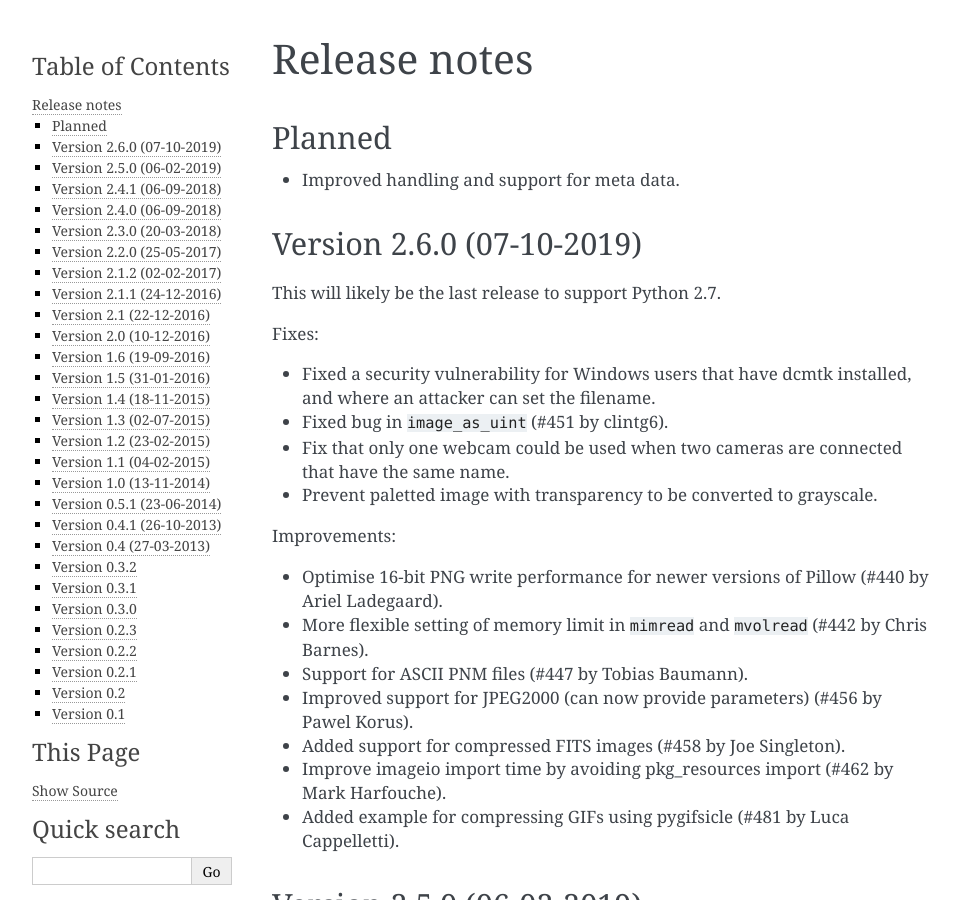
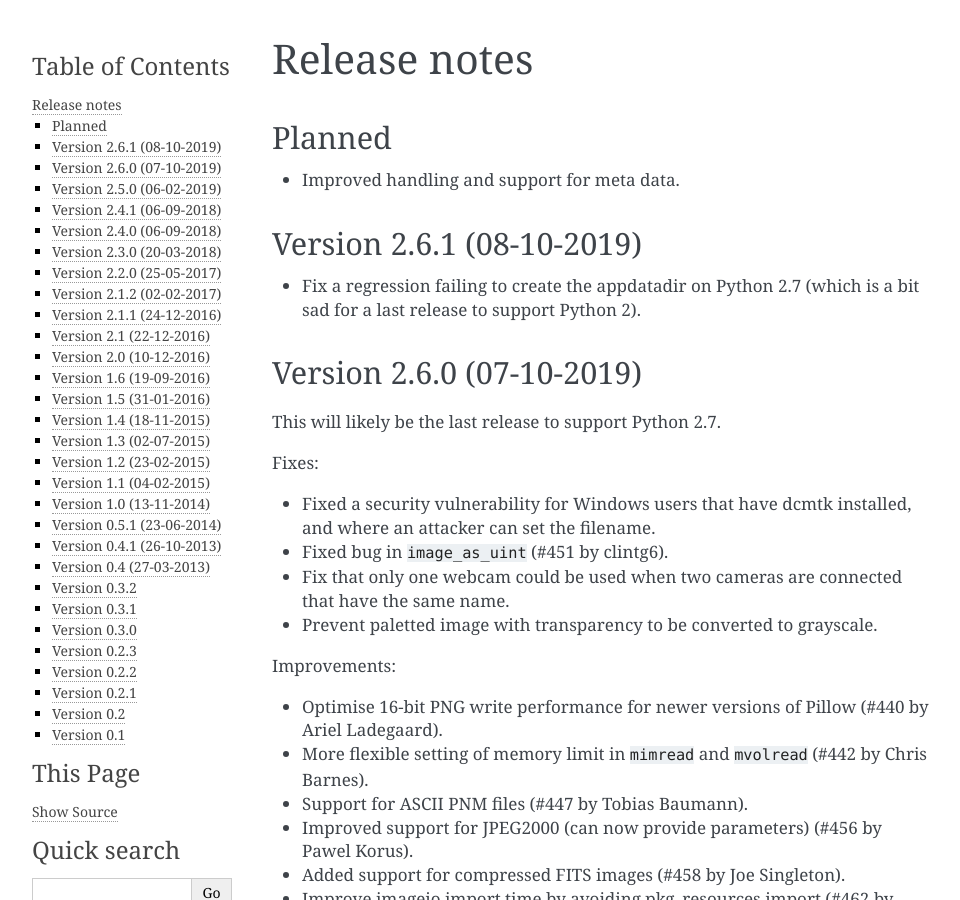
Before and after one commit to imageio/imageio, a Sphinx documentation site: the page built from docs/releasenotes.rst, in a window 1280 px wide and 900 px high. Shown: the whole window, without its empty margins (148-1108 px from the left). Built offline with Sphinx 7.4.7, drawn with Linux system fonts in a browser that asks for light colours; pages that are not in the unit, such as notebooks, are missing from menus.

Commit message:
bump version

```diff
--- a/docs/releasenotes.rst
+++ b/docs/releasenotes.rst
@@ -7,6 +7,13 @@ Planned
 =======
 
 * Improved handling and support for meta data.
+
+
+Version 2.6.1 (08-10-2019)
+==========================
+
+* Fix a regression failing to create the appdatadir on Python 2.7
+  (which is a bit sad for a last release to support Python 2).
 
 
 Version 2.6.0 (07-10-2019)
--- a/imageio/__init__.py
+++ b/imageio/__init__.py
@@ -16,7 +16,7 @@ Main website: http://imageio.github.io
 
 # flake8: noqa
 
-__version__ = "2.6.0"
+__version__ = "2.6.1"
 
 # Load some bits from core
 from .core import FormatManager, RETURN_BYTES
```
